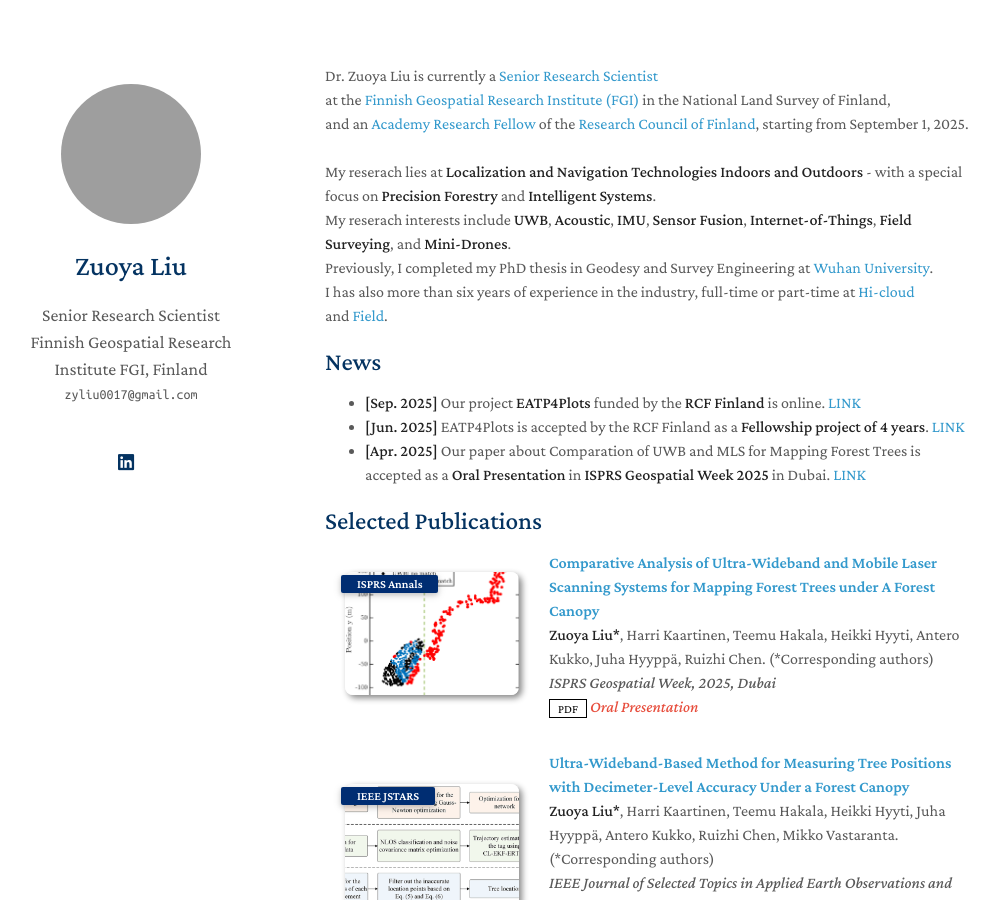
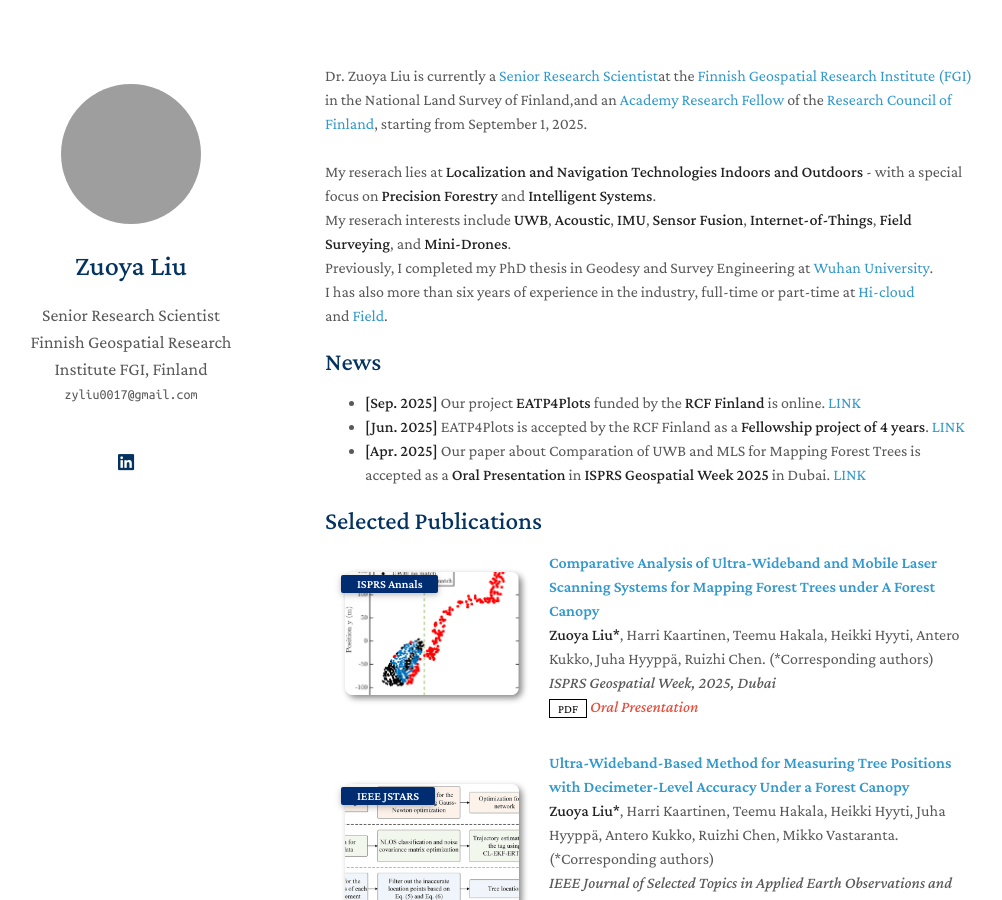
Before and after one commit to zyliu0017/zyliu0017.github.io, a Jekyll site: the page built from index.md, in a window 1280 px wide and 900 px high. Shown: the whole window, without its empty margins (145-1147 px from the left). Built offline with Jekyll 4.4.1, drawn with Linux system fonts in a browser that asks for light colours; a style sheet for code colours, icons or effects is not loaded; grey boxes are pictures that could not be loaded.

Commit message:
update personal info

```diff
--- a/index.md
+++ b/index.md
@@ -2,9 +2,9 @@
 layout: homepage
 ---
 
-Dr. Zuoya Liu is currently a [Senior Research Scientist](https://www.maanmittauslaitos.fi/en/research/contact-information/staff/zuoya-liu)\
-at the [Finnish Geospatial Research Institute (FGI)](https://www.maanmittauslaitos.fi/en/research) in the National Land Survey of Finland,\
-and an [Academy Research Fellow](https://research.fi/en/results/funding/83040) of the [Research Council of Finland](https://www.aka.fi/en/), starting from September 1, 2025.\
+Dr. Zuoya Liu is currently a [Senior Research Scientist](https://www.maanmittauslaitos.fi/en/research/contact-information/staff/zuoya-liu)<!--
+-->at the [Finnish Geospatial Research Institute (FGI)](https://www.maanmittauslaitos.fi/en/research) in the National Land Survey of Finland,<!--
+-->and an [Academy Research Fellow](https://research.fi/en/results/funding/83040) of the [Research Council of Finland](https://www.aka.fi/en/), starting from September 1, 2025.\
 <br>
 My reserach lies at **Localization and Navigation Technologies Indoors and Outdoors** - with a special focus on **Precision Forestry** and **Intelligent Systems**.\
 My reserach interests include **UWB**, **Acoustic**, **IMU**, **Sensor Fusion**, **Internet-of-Things**, **Field Surveying**, and **Mini-Drones**.
```
